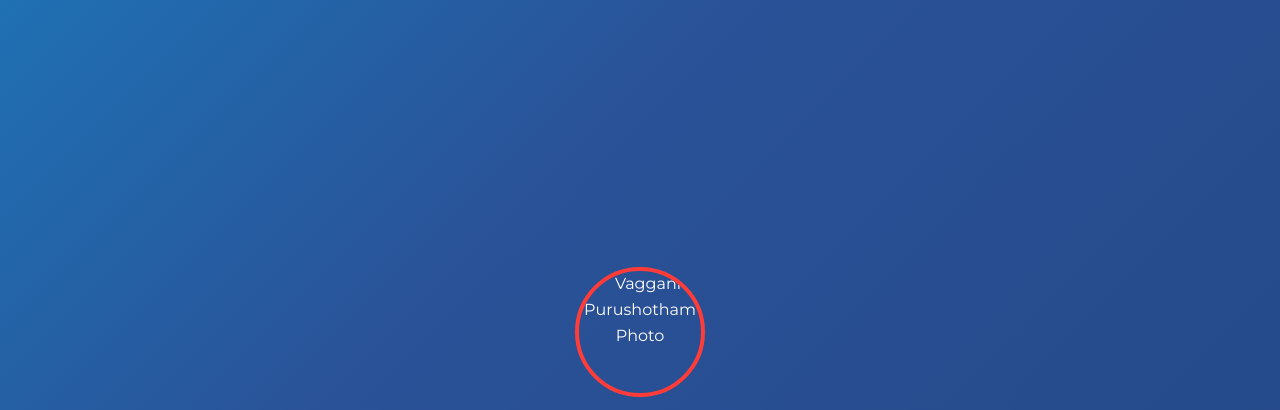
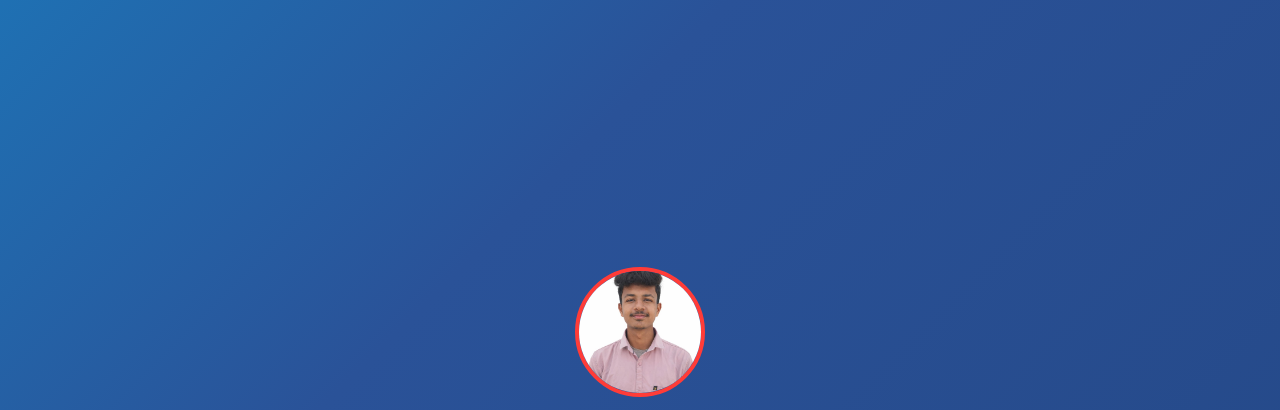
Before and after one commit to vaggani-purushotham/portfoilio, a plain HTML site: page index.html in a window 1280 px wide. Shown: the part 66-476 px from the top of the page. Drawn offline with Linux system fonts and the light colour scheme.

Commit message:
Update index.html

```diff
--- a/index.html
+++ b/index.html
@@ -114,7 +114,7 @@
   <main>
     <!-- Home Section -->
     <header id="home" class="active">
-      <img src="profile.jpg" alt="Vaggani Purushotham Photo" class="profile-img">
+      <img src="profile.jpeg" alt="Vaggani Purushotham Photo" class="profile-img">
       <h1>Vaggani Purushotham</h1>
       <p>I am <strong>Vaggani Purushotham</strong>, an <strong>Aspiring Web Developer</strong> passionate about building user-friendly, responsive websites and real-time applications.</p>
     </header>
```
